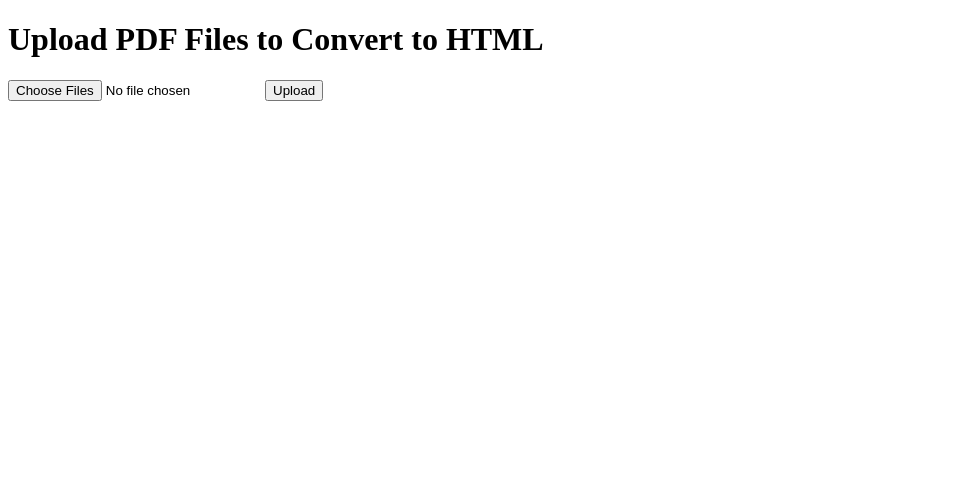
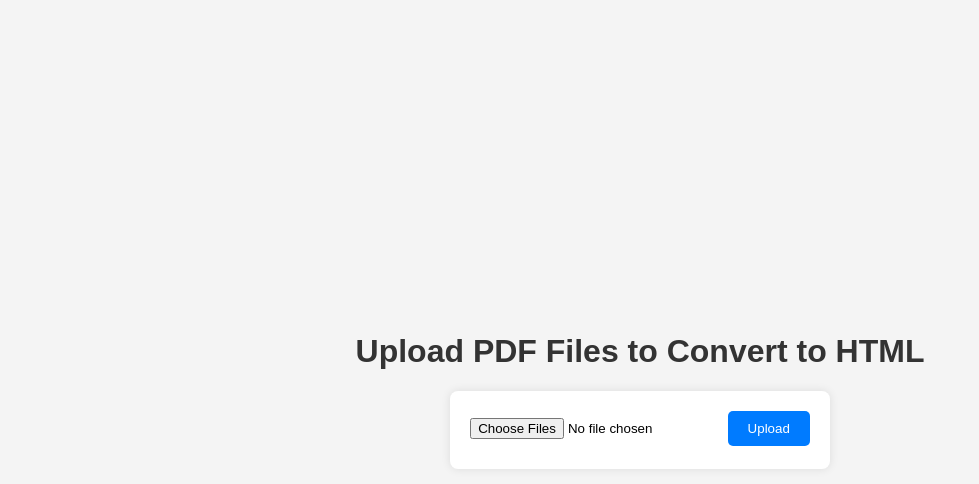
Before and after one commit to letieu/pdfs, a website: page index.html in a window 1280 px wide. Shown: the whole page, without its empty margins (0-979 px from the left). Drawn offline with Linux system fonts and the light colour scheme.

Commit message:
some css

```diff
--- a/index.html
+++ b/index.html
@@ -4,6 +4,52 @@
   <meta charset="UTF-8">
   <meta name="viewport" content="width=device-width, initial-scale=1.0">
   <title>PDF to HTML Converter</title>
+  <style>
+    body {
+      font-family: Arial, sans-serif;
+      background-color: #f4f4f4;
+      margin: 0;
+      padding: 0;
+      display: flex;
+      flex-direction: column;
+      align-items: center;
+      justify-content: center;
+      height: 100vh;
+    }
+    h1 {
+      color: #333;
+    }
+    form {
+      background: #fff;
+      padding: 20px;
+      border-radius: 8px;
+      box-shadow: 0 0 10px rgba(0, 0, 0, 0.1);
+    }
+    input[type="file"] {
+      margin-bottom: 10px;
+    }
+    button {
+      background-color: #007BFF;
+      color: white;
+      border: none;
+      padding: 10px 20px;
+      border-radius: 5px;
+      cursor: pointer;
+    }
+    button:hover {
+      background-color: #0056b3;
+    }
+    #links {
+      margin-top: 20px;
+    }
+    #links a {
+      color: #007BFF;
+      text-decoration: none;
+    }
+    #links a:hover {
+      text-decoration: underline;
+    }
+  </style>
 </head>
 <body>
   <h1>Upload PDF Files to Convert to HTML</h1>
```
